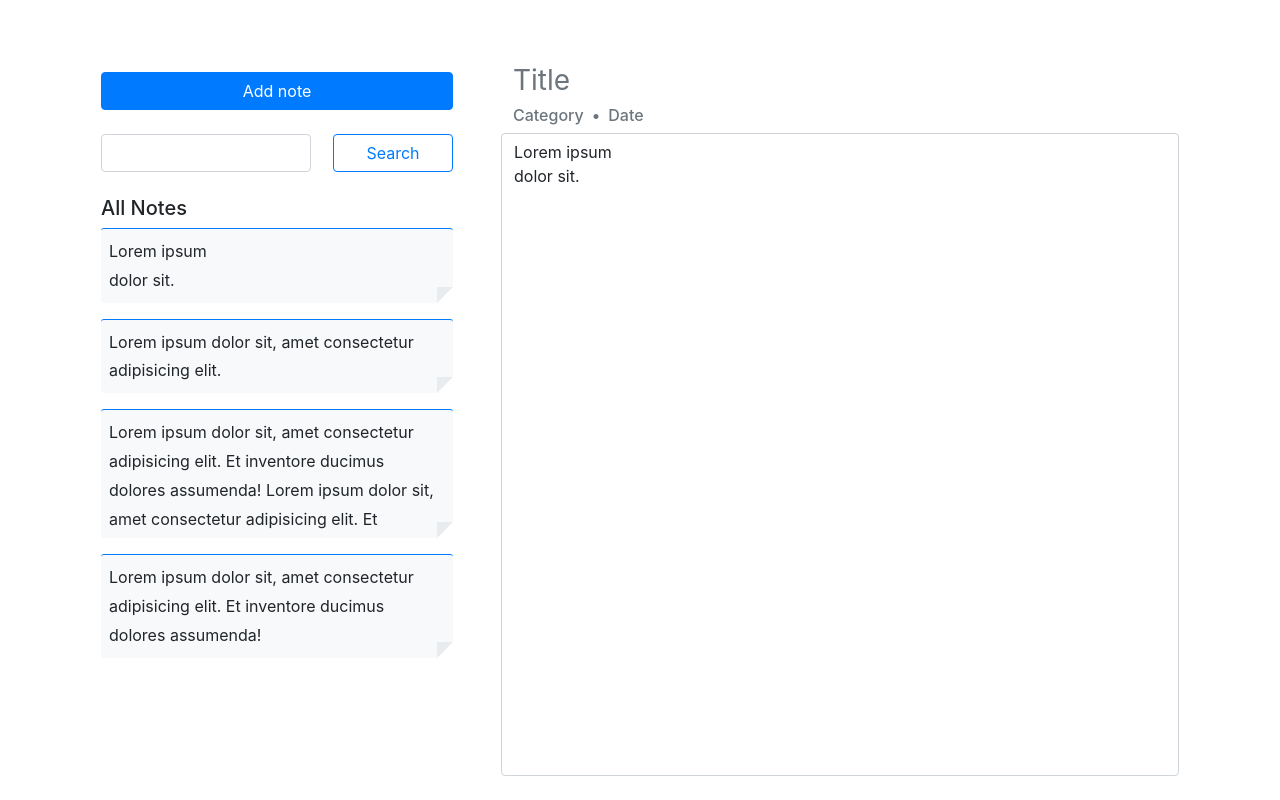
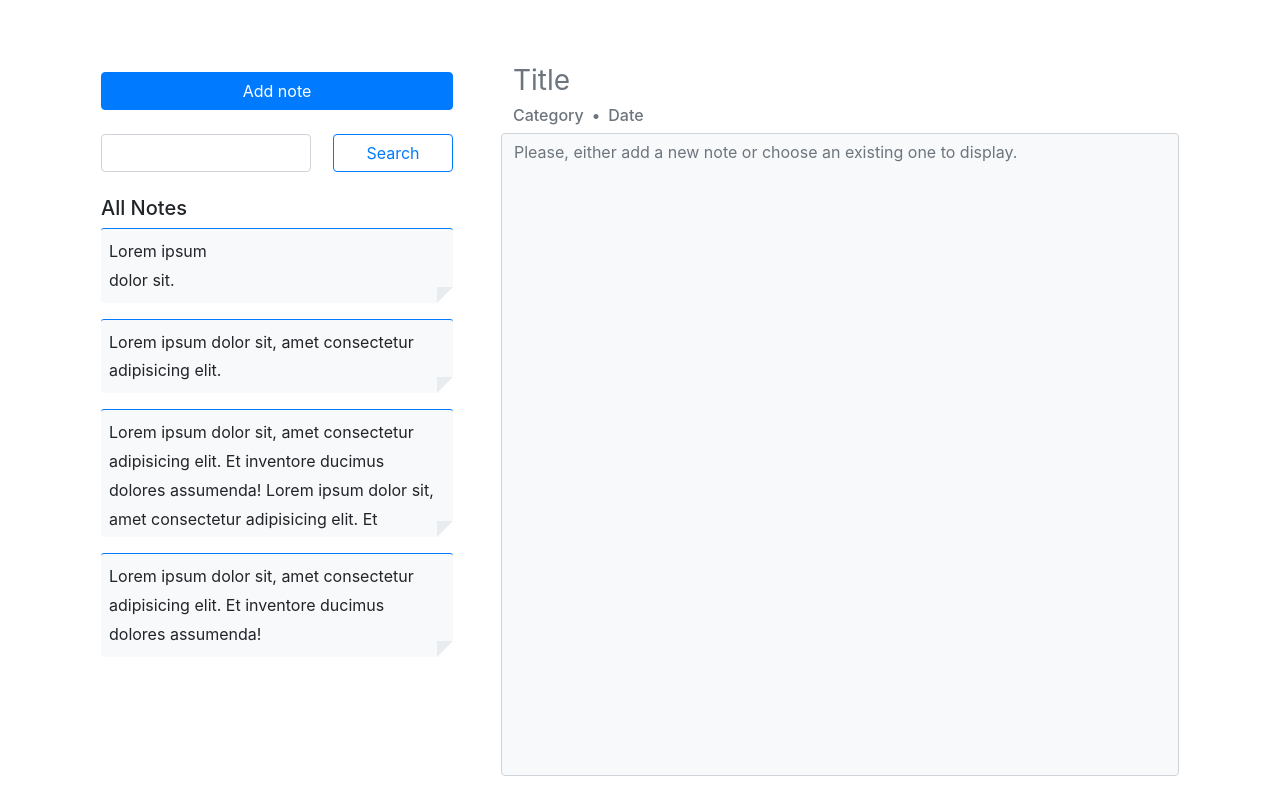
Before and after one commit to DawidKopys/notify, a React app: page / in a window 1280 px wide. Built offline with nearby package versions, Linux system fonts and the light colour scheme.

Commit message:
- use uuid to identify notes - focus note text textarea after choosing a note - don't display any note text when page first loads - focus note text textarea after DOM is updated

```diff
--- a/package.json
+++ b/package.json
@@ -16,7 +16,8 @@
     "popper.js": "^1.16.1",
     "react": "^17.0.1",
     "react-dom": "^17.0.1",
-    "react-router-dom": "^5.2.0"
+    "react-router-dom": "^5.2.0",
+    "uuid": "^8.3.2"
   },
   "devDependencies": {
     "@babel/core": "^7.12.16",
--- a/src/App.js
+++ b/src/App.js
@@ -1,5 +1,6 @@
 import React, { Component, createRef } from 'react';
 import './App.scss';
+import { v4 as uuidv4 } from 'uuid';
 
 import NotePreview from 'Components/NotePreview/NotePreview';
 import NoteDetails from 'Components/NoteDetails/NoteDetails';
@@ -8,10 +9,21 @@ import HorizontalSplit from 'Components/HorizontalSplit/HorizontalSplit';
 export default class App extends Component {
   state = {
     notes: [
-      'Lorem ipsum\ndolor sit.',
-      'Lorem ipsum dolor sit, amet consectetur adipisicing elit.',
-      'Lorem ipsum dolor sit, amet consectetur adipisicing elit. Et inventore ducimus dolores assumenda! Lorem ipsum dolor sit, amet consectetur adipisicing elit. Et inventore ducimus dolores assumenda!',
-      'Lorem ipsum dolor sit, amet consectetur adipisicing elit. Et inventore ducimus dolores assumenda!',
+      { text: 'Lorem ipsum\ndolor sit.', id: uuidv4() },
+      {
+        text: 'Lorem ipsum dolor sit, amet consectetur adipisicing elit.',
+        id: uuidv4(),
+      },
+      {
+        text:
+          'Lorem ipsum dolor sit, amet consectetur adipisicing elit. Et inventore ducimus dolores assumenda! Lorem ipsum dolor sit, amet consectetur adipisicing elit. Et inventore ducimus dolores assumenda!',
+        id: uuidv4(),
+      },
+      {
+        text:
+          'Lorem ipsum dolor sit, amet consectetur adipisicing elit. Et inventore ducimus dolores assumenda!',
+        id: uuidv4(),
+      },
     ],
     currentNoteId: 0,
     noteTextRef: createRef(),
@@ -20,25 +32,37 @@ export default class App extends Component {
   addNote = () => {
     this.setState((prevState) => {
       const newNotes = prevState.notes;
-      newNotes.unshift('');
-      return newNotes;
+      const newNoteId = uuidv4();
+
+      this.state.currentNoteId = 4;
+      newNotes.unshift({ text: '', id: newNoteId });
+      return { notes: newNotes, currentNoteId: newNoteId };
     });
-    this.state.currentNoteId = 0;
-    this.state.noteTextRef.current.focus();
   };
 
   editNote = (e) => {
     this.setState((prevState) => {
-      const newNotes = prevState.notes;
-      newNotes[this.state.currentNoteId] = e.target.value;
+      const prevNotes = prevState.notes;
+      const newNotes = prevNotes.map((note) =>
+        note.id === this.state.currentNoteId
+          ? { ...note, text: e.target.value }
+          : note
+      );
       return { notes: newNotes };
     });
   };
 
   changeCurrentNote = (id) => this.setState({ currentNoteId: id });
 
+  componentDidUpdate(prevProps, prevState) {
+    if (prevState.currentNoteId !== this.state.currentNoteId) {
+      this.state.noteTextRef.current.focus();
+    }
+  }
+
   render() {
     const { notes, noteTextRef, currentNoteId } = this.state;
+    const currentNote = notes.find((note) => note.id === currentNoteId);
 
     return (
       <HorizontalSplit>
@@ -61,21 +85,21 @@ export default class App extends Component {
           </div>
           <h5>All Notes </h5>
           <ul className='list-unstyled overflow-auto flex-grow-1'>
-            {/* use uuid for notes ids */}
-            {notes.map((note, id) => (
+            {notes.map((note) => (
               <NotePreview
-                text={note}
-                key={id}
-                noteId={id}
+                text={note.text}
+                key={note.id}
+                noteId={note.id}
                 changeCurrentNote={this.changeCurrentNote}
               />
             ))}
           </ul>
         </aside>
         <NoteDetails
-          note={notes[currentNoteId]}
+          note={currentNote}
           noteTextRef={noteTextRef}
           editNote={this.editNote}
+          noteTextDisabled={currentNoteId === 0 ? true : false}
         />
       </HorizontalSplit>
     );
--- a/src/Components/NoteDetails/NoteDetails.js
+++ b/src/Components/NoteDetails/NoteDetails.js
@@ -5,16 +5,16 @@ import NoteText from 'Components/NoteText/NoteText';
 
 export default class NoteDetails extends Component {
   render() {
-    const { note, editNote, noteTextRef } = this.props;
+    const { note, editNote, noteTextRef, noteTextDisabled } = this.props;
 
     return (
       <main className='note pt-3 mx-3 d-flex flex-column h-100'>
         <h3
           className={`note-title ${
-            note.title ? '' : 'text-secondary font-weight-normal'
+            note?.title ? '' : 'text-secondary font-weight-normal'
           }`}
         >
-          {note.title ? note.title : 'Title'}
+          {note?.title ? note.title : 'Title'}
         </h3>
         <div className='d-flex note-category-date text-secondary'>
           <h6>Category</h6>
@@ -22,9 +22,10 @@ export default class NoteDetails extends Component {
           <h6>Date</h6>
         </div>
         <NoteText
-          noteText={note}
+          note={note}
           noteTextRef={noteTextRef}
           editNote={editNote}
+          disabled={noteTextDisabled}
         />
       </main>
     );
--- a/src/Components/NotePreview/NotePreview.scss
+++ b/src/Components/NotePreview/NotePreview.scss
@@ -5,7 +5,7 @@
   $padding: 0.5rem;
   $line-height: 1.8rem;
   $line-number: 4;
-  $height-correction-factor: 2px;
+  $height-correction-factor: 3px;
 
   width: calc(#{$sidebar-width} - 3rem);
   border-width: 3px !important;
--- a/src/Components/NoteText/NoteText.js
+++ b/src/Components/NoteText/NoteText.js
@@ -3,18 +3,22 @@ import './NoteText.scss';
 
 export default class NoteText extends Component {
   render() {
-    const { noteText, editNote, noteTextRef } = this.props;
+    const { note, editNote, noteTextRef, disabled } = this.props;
+    const noteText = disabled
+      ? 'Please, either add a new note or choose an existing one to display.'
+      : note.text;
 
     return (
       <textarea
-        className='form-control note-text w-100 flex-grow-1 text-body mb-4'
+        className={`form-control note-text w-100 flex-grow-1 mb-4 ${
+          disabled ? 'text-secondary bg-light' : 'text-body'
+        }`}
         placeholder='Create note...'
-        name=''
-        id=''
         value={noteText}
         onChange={editNote}
         ref={noteTextRef}
         wrap='hard'
+        disabled={disabled}
       />
     );
   }
```
Also changed, not shown: 2 other files (tests, documents, lock files or other folders).
